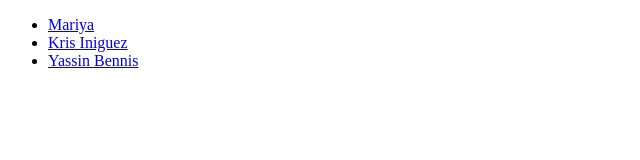
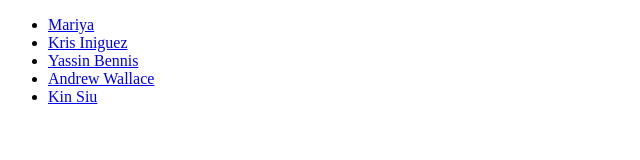
Before and after one commit to MonaTem/g79_workflow, a plain HTML site: page index.html in a window 1280 px wide. Shown: the whole page, without its empty margins (0-640 px from the left). Drawn offline with Linux system fonts and the light colour scheme.

Commit message:
appended index.html

```diff
--- a/index.html
+++ b/index.html
@@ -9,6 +9,8 @@
       <li><a href="./mMegoVela.html">Mariya</a></li>
       <li><a href="kIniguez.html">Kris Iniguez</a></li>
       <li><a href="yassinb.html">Yassin Bennis</a></li>
+      <li><a href="awallace.html">Andrew Wallace</a></li>
+      <li><a href="kSiu.html">Kin Siu</a></li>
     </ul>
   </body>
 </html>
```
